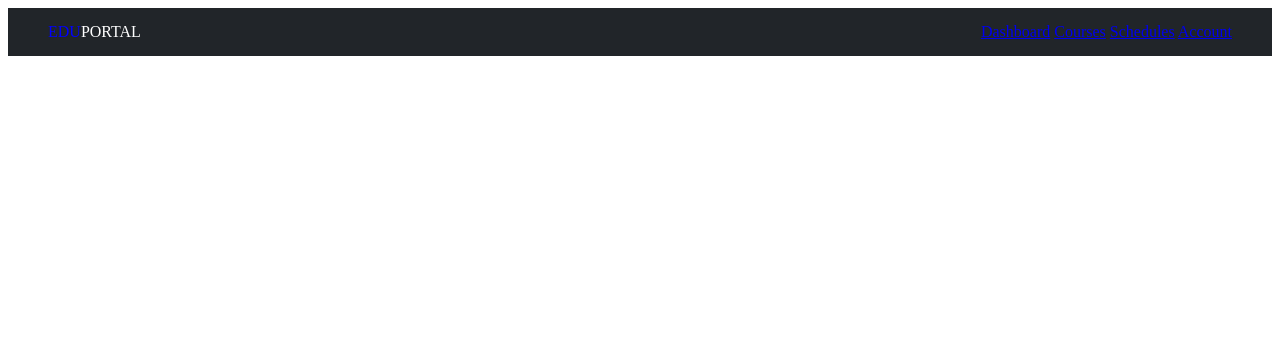
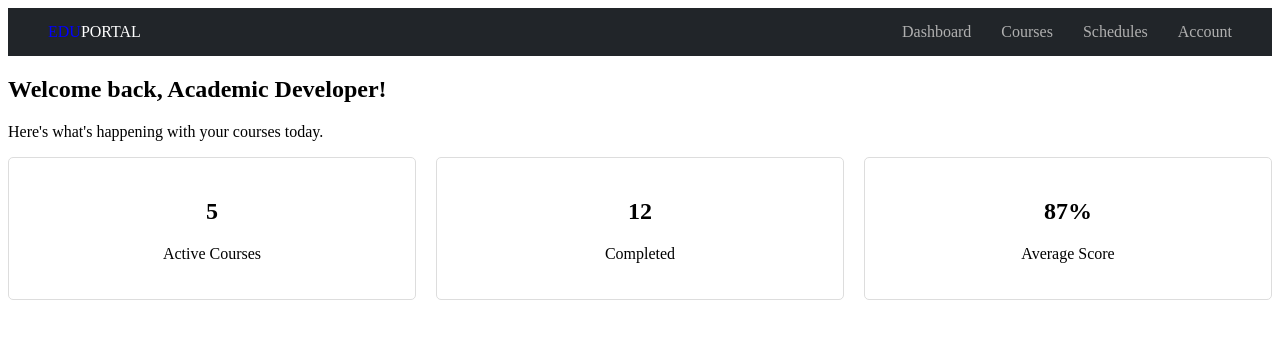
Before and after one commit to OlgaHome/UA-5856, a plain HTML site: page resume/bootstrap-hw/index.html in a window 1280 px wide. Drawn offline with Linux system fonts and the light colour scheme.

Commit message:
Add welcome section and statistics cards

```diff
--- a/resume/bootstrap-hw/index.html
+++ b/resume/bootstrap-hw/index.html
@@ -19,5 +19,27 @@
             <a href="#">Account</a>
         </nav>
     </header>
+    <main>
+        <section class="welcome">
+            <h1>Welcome back, Academic Developer!</h1>
+            <p>Here's what's happening with your courses today.</p>
+        </section>
+        <section class="stats">
+            <div class="stat-card">
+                <h2>5</h2>
+                <p>Active Courses</p>
+            </div>
+
+            <div class="stat-card">
+                <h2>12</h2>
+                <p>Completed</p>
+            </div>
+
+            <div class="stat-card">
+                <h2>87%</h2>
+                <p>Average Score</p>
+            </div>
+        </section>
+    </main>
 </body>
 </html>
--- a/resume/bootstrap-hw/style.css
+++ b/resume/bootstrap-hw/style.css
@@ -12,3 +12,37 @@
 .logo span {
     color: blue;
 }
+
+.menu {
+    display: flex;
+    gap: 30px;
+}
+
+.menu a {
+    color: #b0b0b0;
+    text-decoration: none;
+}
+.stats {
+    display: flex;
+    gap: 20px;
+}
+.stat-card {
+    flex: 1;
+}
+
+.stat-card {
+    flex: 1;
+    background-color: white;
+    border: 1px solid #ddd;
+    border-radius: 5px;
+    padding: 20px;
+}
+
+.stat-card {
+    flex: 1;
+    background-color: white;
+    border: 1px solid #ddd;
+    border-radius: 5px;
+    padding: 20px;
+    text-align: center;
+}
```
